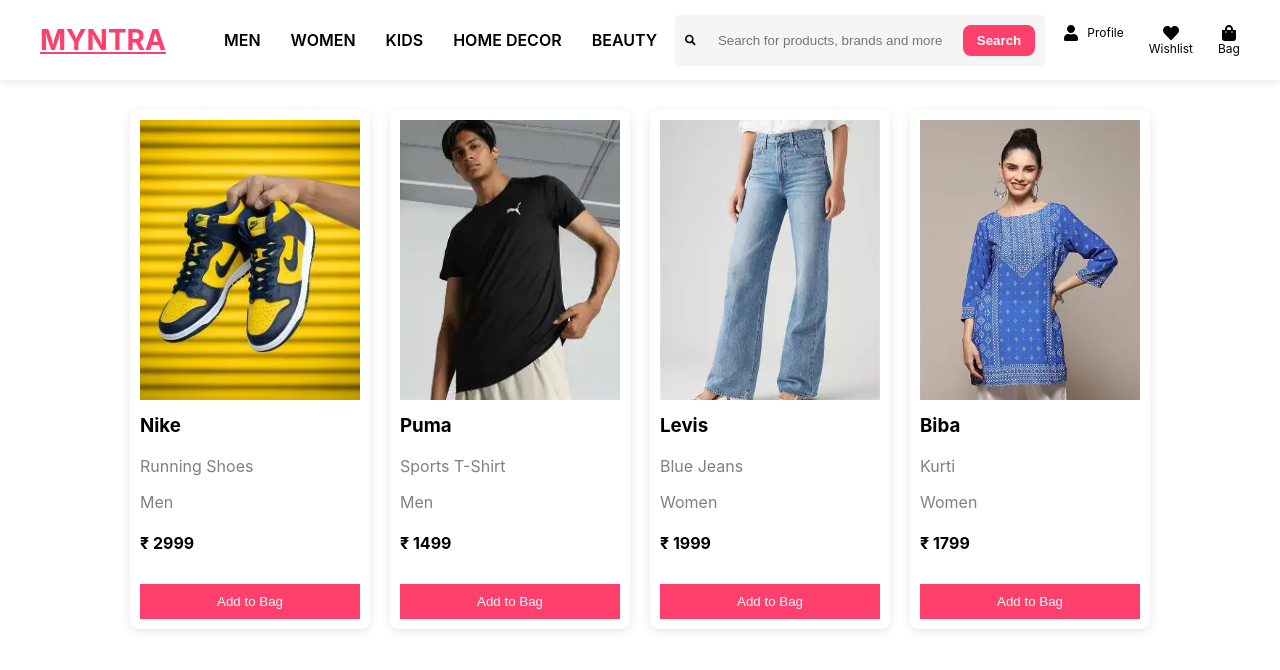
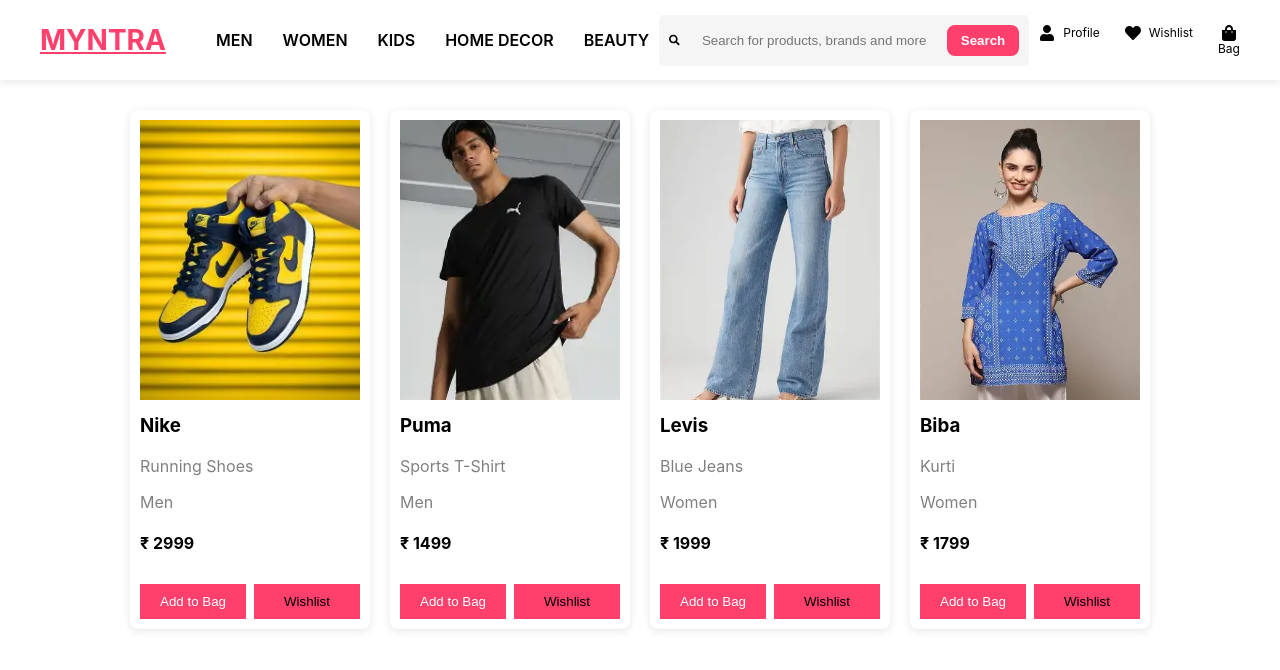
Before and after one commit to NallamekalaHarshanvitha/Myntra, a React (Create React App) app: page / in a window 1280 px wide. Shown: the top 670 px of the page. Built offline with nearby package versions, Linux system fonts and the light colour scheme.

Commit message:
Wishlist page and it's changes

```diff
--- a/src/App.jsx
+++ b/src/App.jsx
@@ -4,13 +4,15 @@ import Home from "./pages/Home";
 import Men from "./pages/Men";
 import ProductDetails from "./pages/ProductDetails";
 import Profile from "./pages/Profile";
+import Wishlist from "./pages/Wishlist";
 import { useSearchQuery } from "./hooks/useSearch";
+import { WishlistProvider } from "./context/WishlistContext";
 
 function App() {
   const { search, setSearch, clearSearch } = useSearchQuery("");
 
   return (
-    <>
+    <WishlistProvider>
       <Navbar search={search} setSearch={setSearch} clearSearch={clearSearch} />
 
       <Routes>
@@ -18,8 +20,9 @@ function App() {
         <Route path="/product/:id" element={<ProductDetails />} />
         <Route path="/profile" element={<Profile />} />
         <Route path="/men" element={<Men search={search} />} />
+        <Route path="/wishlist" element={<Wishlist />} />
       </Routes>
-    </>
+    </WishlistProvider>
   );
 }
 
--- a/src/components/Navbar/Navbar.jsx
+++ b/src/components/Navbar/Navbar.jsx
@@ -2,6 +2,7 @@ import "./Navbar.css";
 import { useRef } from "react";
 import { Link, useNavigate } from "react-router-dom";
 import { FaSearch, FaUser, FaHeart, FaShoppingBag } from "react-icons/fa";
+import { useWishlist } from '../../context/WishlistContext';
 
 function Navbar({ search, setSearch }) {
   const searchInputRef = useRef(null);
@@ -12,6 +13,7 @@ function Navbar({ search, setSearch }) {
       navigate("/");
     }
   };
+  const { items: wishlistItems } = useWishlist();
 
   return (
     <nav className="navbar">
@@ -114,8 +116,10 @@ function Navbar({ search, setSearch }) {
         </div>
 
         <div className="icon">
-          <FaHeart />
-          <span>Wishlist</span>
+          <Link to="/wishlist" style={{ color: 'inherit', textDecoration: 'none', display: 'flex', alignItems: 'center', gap: '8px' }}>
+            <FaHeart />
+            <span>Wishlist {wishlistItems && wishlistItems.length > 0 ? `(${wishlistItems.length})` : ''}</span>
+          </Link>
         </div>
 
         <div className="icon">
--- a/src/components/ProductCard/ProductCard.jsx
+++ b/src/components/ProductCard/ProductCard.jsx
@@ -1,14 +1,15 @@
 import { useNavigate } from "react-router-dom";
 import "./ProductCard.css";
+import { useWishlist } from '../../context/WishlistContext';
 
 function ProductCard({ product }) {
   const navigate = useNavigate();
+  const { toggle, isInWishlist } = useWishlist();
+
+  const inWishlist = isInWishlist(product.id);
 
   return (
-    <div
-      className="card"
-      onClick={() => navigate(`/product/${product.id}`)}
-    >
+    <div className="card" onClick={() => navigate(`/product/${product.id}`)}>
       <img src={product.image} alt={product.name} />
 
       <h3>{product.brand}</h3>
@@ -19,7 +20,19 @@ function ProductCard({ product }) {
 
       <h4>₹ {product.price}</h4>
 
-      <button>Add to Bag</button>
+      <div style={{ display: 'flex', gap: 8 }}>
+        <button>Add to Bag</button>
+        <button
+          onClick={(e) => {
+            e.stopPropagation();
+            toggle(product);
+          }}
+          aria-label={inWishlist ? 'Remove from wishlist' : 'Add to wishlist'}
+          style={{ color: inWishlist ? 'White' : 'inherit' }}
+        >
+          Wishlist
+        </button>
+      </div>
     </div>
   );
 }
--- /dev/null
+++ b/src/context/WishlistContext.jsx
@@ -0,0 +1,52 @@
+import React, { createContext, useContext, useEffect, useState } from 'react';
+
+const WishlistContext = createContext();
+
+export function WishlistProvider({ children }) {
+  const [items, setItems] = useState(() => {
+    try {
+      const raw = localStorage.getItem('wishlist');
+      return raw ? JSON.parse(raw) : [];
+    } catch (e) {
+      return [];
+    }
+  });
+
+  useEffect(() => {
+    try {
+      localStorage.setItem('wishlist', JSON.stringify(items));
+    } catch (e) {
+      // ignore
+    }
+  }, [items]);
+
+  const add = (product) => {
+    setItems((prev) => {
+      if (prev.find((p) => p.id === product.id)) return prev;
+      return [...prev, product];
+    });
+  };
+
+  const remove = (id) => setItems((prev) => prev.filter((p) => p.id !== id));
+
+  const toggle = (product) => {
+    setItems((prev) => {
+      if (prev.find((p) => p.id === product.id)) return prev.filter((p) => p.id !== product.id);
+      return [...prev, product];
+    });
+  };
+
+  const isInWishlist = (id) => items.some((p) => p.id === id);
+
+  const clear = () => setItems([]);
+
+  return (
+    <WishlistContext.Provider value={{ items, add, remove, toggle, isInWishlist, clear }}>
+      {children}
+    </WishlistContext.Provider>
+  );
+}
+
+export const useWishlist = () => useContext(WishlistContext);
+
+export default WishlistContext;
--- /dev/null
+++ b/src/pages/Wishlist.jsx
@@ -0,0 +1,33 @@
+import React from 'react';
+import { useWishlist } from '../context/WishlistContext';
+
+function Wishlist() {
+  const { items, remove, clear } = useWishlist();
+
+  if (!items || items.length === 0) return (
+    <div style={{ padding: 24 }}>
+      <h2>Your wishlist is empty</h2>
+    </div>
+  );
+
+  return (
+    <div style={{ padding: 24 }}>
+      <h2>Your Wishlist</h2>
+      <button onClick={clear} style={{ marginBottom: 12 }}>Clear Wishlist</button>
+      <div>
+        {items.map((item) => (
+          <div key={item.id} style={{ display: 'flex', gap: 12, marginBottom: 12, alignItems: 'center' }}>
+            <img src={item.image} alt={item.name} style={{ width: 100, height: 100, objectFit: 'cover' }} />
+            <div style={{ flex: 1 }}>
+              <h3>{item.brand} - {item.name}</h3>
+              <p>₹ {item.price}</p>
+              <button onClick={() => remove(item.id)}>Remove</button>
+            </div>
+          </div>
+        ))}
+      </div>
+    </div>
+  );
+}
+
+export default Wishlist;
```
